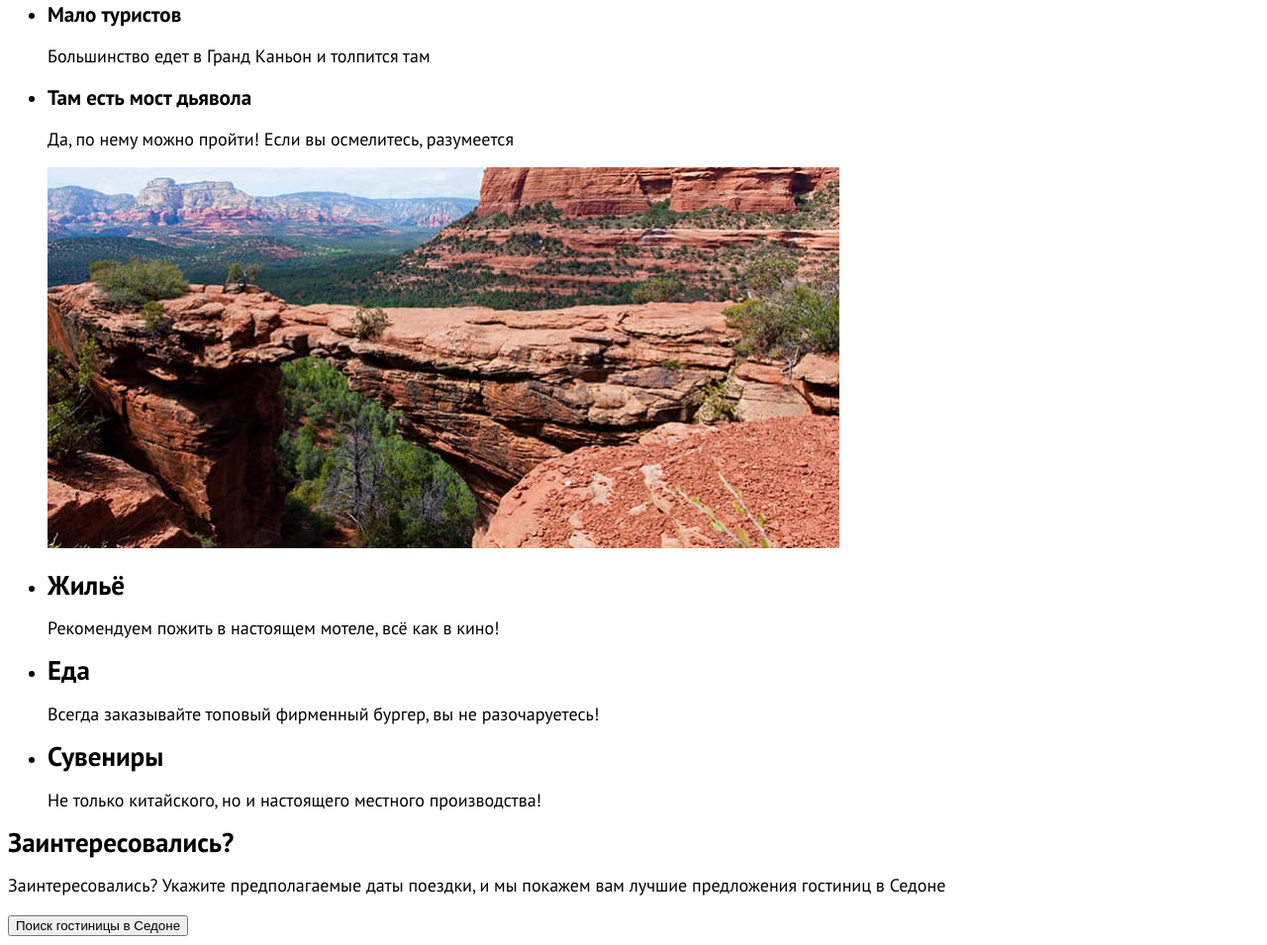
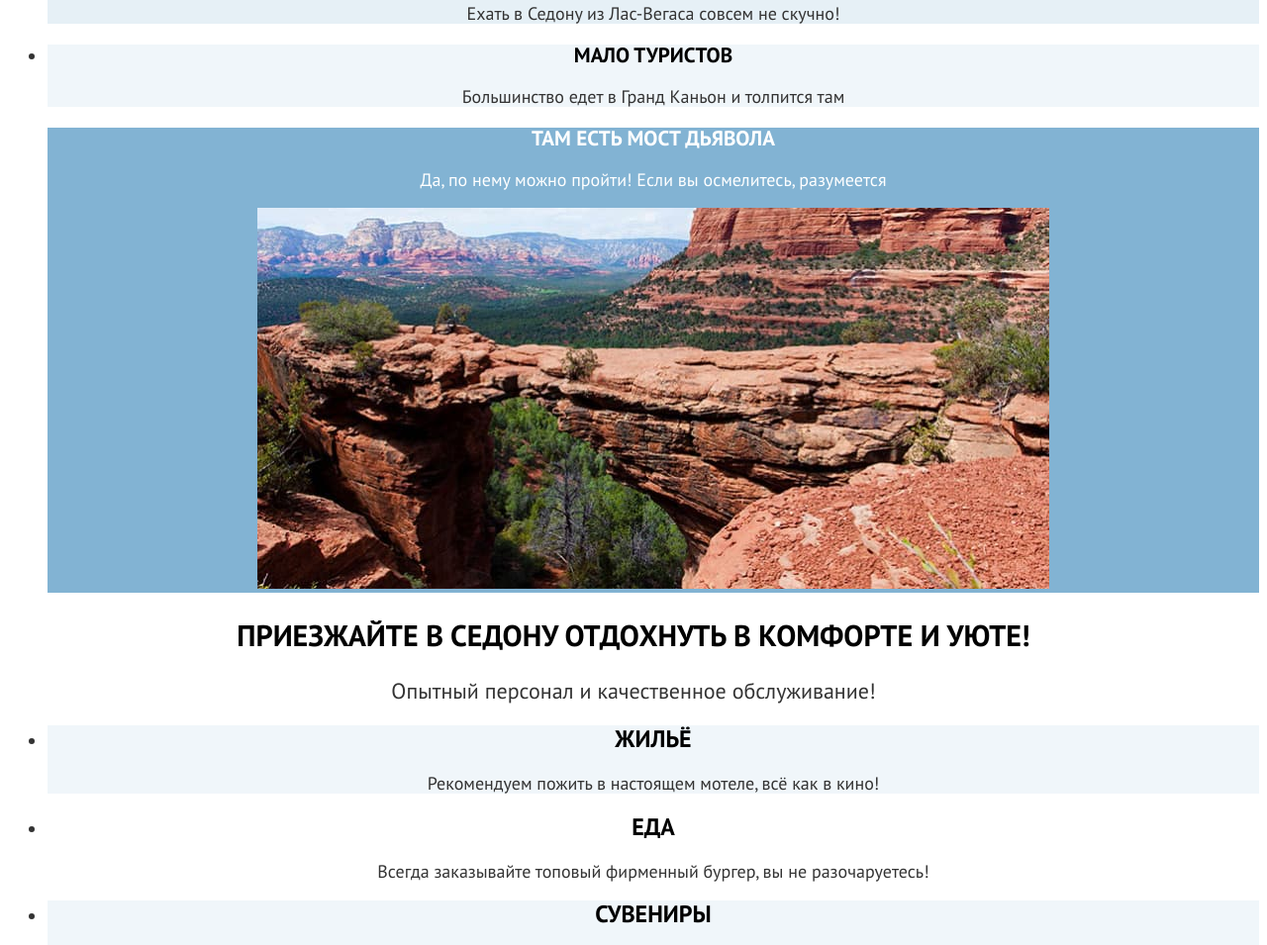
Before and after one commit to zarram89/ha-html-css1-sedona, a plain HTML site: page index.html in a window 1280 px wide. Shown: the part 1376-2331 px from the top of the page at 99% size. Drawn offline with Linux system fonts and the light colour scheme.

Commit message:
feat: m4t1 начинает базовую стилизацию на главной

```diff
--- a/index.html
+++ b/index.html
@@ -51,7 +51,7 @@
       заслуживающий большего!</h2>
     <p class="advantages-description">Рассмотрим причины, по которым Седона круче, чем Гранд-Каньон!</p>
     <ul class="advantages-list">
-      <li class="advantages-item">
+      <li class="advantages-item advantages-item-big">
         <div class="advantages-item-text">
           <h3 class="advantages-item-title">Настоящий городок</h3>
           <p class="advantages-item-description">Седона — не аттракцион для туристов, там течёт своя жизнь</p>
@@ -63,7 +63,7 @@
           площадь</h3>
         <p class="advantages-item-description">Все достопримечательности находятся очень близко</p>
       </li>
-      <li class="advantages-item">
+      <li class="advantages-item advantages-item-middle">
         <h3 class="advantages-item-title">Красивая
           дорога</h3>
         <p class="advantages-item-description">Ехать в Седону из Лас-Вегаса совсем не скучно!</p>
@@ -72,7 +72,7 @@
         <h3 class="advantages-item-title">Мало туристов</h3>
         <p class="advantages-item-description">Большинство едет в Гранд Каньон и толпится там</p>
       </li>
-      <li class="advantages-item">
+      <li class="advantages-item advantages-item-big">
         <div class="advantages-item-text">
           <h3 class="advantages-item-title">Там есть мост дьявола</h3>
           <p class="advantages-item-description">Да, по нему можно пройти! Если вы осмелитесь, разумеется</p>
@@ -82,8 +82,8 @@
     </ul>
   </section>
   <section class="features">
-    <h2 class="features-title"></h2>
-    <p class="features-description"></p>
+    <h2 class="features-title">Приезжайте в Седону отдохнуть в комфорте и уюте!</h2>
+    <p class="features-description">Опытный персонал и качественное обслуживание!</p>
     <ul class="features-list">
       <li class="features-item">
         <h2 class="features-item-title">Жильё</h2>
--- a/styles/styles.css
+++ b/styles/styles.css
@@ -1,3 +1,38 @@
+:root {
+  --texts-second: #333;
+  --texts-error: #ff5757;
+  --texts-hover: #756157;
+  --texts-active: rgba(117, 97, 87, 0.3);
+  --texts-texts-basic: #000;
+  --texts-background-deafault: #fff;
+  --texts-background-small: rgba(255, 255, 255, 0.3);
+  --texts-background-hover: rgba(255, 255, 255, 0.6);
+  --texts-background-active: rgba(255, 255, 255, 0.3);
+  --buttons-basic: #756157;
+  --buttons-second: #82b3d3;
+  --buttons-select: #7db54f;
+  --buttons-disabled: #e5e5e5;
+  --buttons-brown-hover: #615048;
+  --buttons-blue-hover: #68a2ca;
+  --buttons-green-hover: #6c9e42;
+  --background-basic-1: #fff;
+  --background-basic-2: rgba(0, 0, 0, 0.3);
+  --background-basic-3: #82b3d3;
+  --background-second-1: rgba(131, 179, 211, 0.12);
+  --background-second-2: rgba(131, 179, 211, 0.2);
+  --icons-basic: #000;
+  --icons-second: #83b3d3;
+  --icons-text: #7db54f;
+  --icons-hover: #756157;
+  --icons-active: rgba(117, 97, 87, 0.3);
+  --icons-second-hover: #68a2ca;
+  --icons-second-active: rgba(104, 162, 202, 0.3);
+  --forms-inputs: #3f5e72;
+  --forms-elements-1: #e5e5e5;
+  --forms-elements-2: #f2f2f2;
+  --font-family: "PT Sans", sans-serif;
+}
+
 @font-face {
   font-family: "PT Sans";
   font-style: normal;
@@ -15,7 +50,144 @@
 }
 
 body {
-  font-family: "PT Sans", sans-serif;
+  font-family: var(--font-family), sans-serif;
   font-size: 18px;
   line-height: 21px;
+  color: var(--texts-second);
+  background-color: var(--texts-background-deafault);
 }
+
+.button {
+  font-size: 16px;
+  line-height: 20px;
+  font-weight: 700;
+  text-align: center;
+  color: var(--texts-background-deafault);
+  background-color: var(--buttons-basic);
+  text-decoration: none;
+  text-transform: uppercase;
+  cursor: pointer;
+  border: none;
+}
+
+.navigation-link {
+  font-size: 20px;
+  line-height: 24px;
+  font-weight: 700;
+  text-align: center;
+  color: var(--texts-texts-basic);
+  text-decoration: none;
+  text-transform: uppercase;
+}
+
+.hero {
+  text-align: center;
+  color: var(--texts-texts-basic);
+  background-color: var(--background-basic-2);
+  background-image: url("../images/index-background.jpg");
+  background-size: 100% auto;
+  background-repeat: no-repeat;
+}
+
+.advantages {
+  text-align: center;
+}
+
+.advantages-title {
+  font-size: 30px;
+  line-height: 36px;
+  color: var(--texts-texts-basic);
+  text-transform: uppercase;
+}
+
+.advantages-description {
+  font-size: 22px;
+  line-height: 26px;
+}
+
+.advantages-item {
+  background-color: var(--background-second-1);
+}
+
+.advantages-item-title {
+  color: var(--texts-texts-basic);
+  text-transform: uppercase;
+}
+
+.advantages-item-middle {
+  background-color: var(--background-second-2);
+}
+
+.advantages-item-big {
+  color: var(--texts-background-deafault);
+  background-color: var(--buttons-second);
+}
+
+.advantages-item-big .advantages-item-title {
+  color: var(--texts-background-deafault);
+}
+
+.features {
+  text-align: center;
+}
+
+.features-title {
+  font-size: 30px;
+  line-height: 36px;
+  color: var(--texts-texts-basic);
+  text-transform: uppercase;
+}
+
+.features-description {
+  font-size: 22px;
+  line-height: 26px;
+}
+
+.features-item:nth-child(2n-1)  {
+  background-color: var(--background-second-1);
+}
+
+.features-item-title {
+  font-size: 24px;
+  line-height: 28px;
+  color: var(--texts-texts-basic);
+  text-transform: uppercase;
+}
+
+.booking {
+  text-align: center;
+}
+
+.booking-title {
+  font-size: 30px;
+  line-height: 36px;
+  color: var(--texts-texts-basic);
+  text-transform: uppercase;
+}
+
+.booking-description {
+  font-size: 22px;
+  line-height: 26px;
+}
+
+.booking-button {
+  font-size: 20px;
+  line-height: 36px;
+}
+
+.subscribe {
+  text-align: center;
+  background-color: var(--background-basic-2);
+}
+
+.subscribe-title {
+  font-size: 30px;
+  line-height: 36px;
+  color: var(--texts-texts-basic);
+  text-transform: uppercase;
+}
+
+.subscribe-description {
+  font-size: 22px;
+  line-height: 26px;
+}
```
